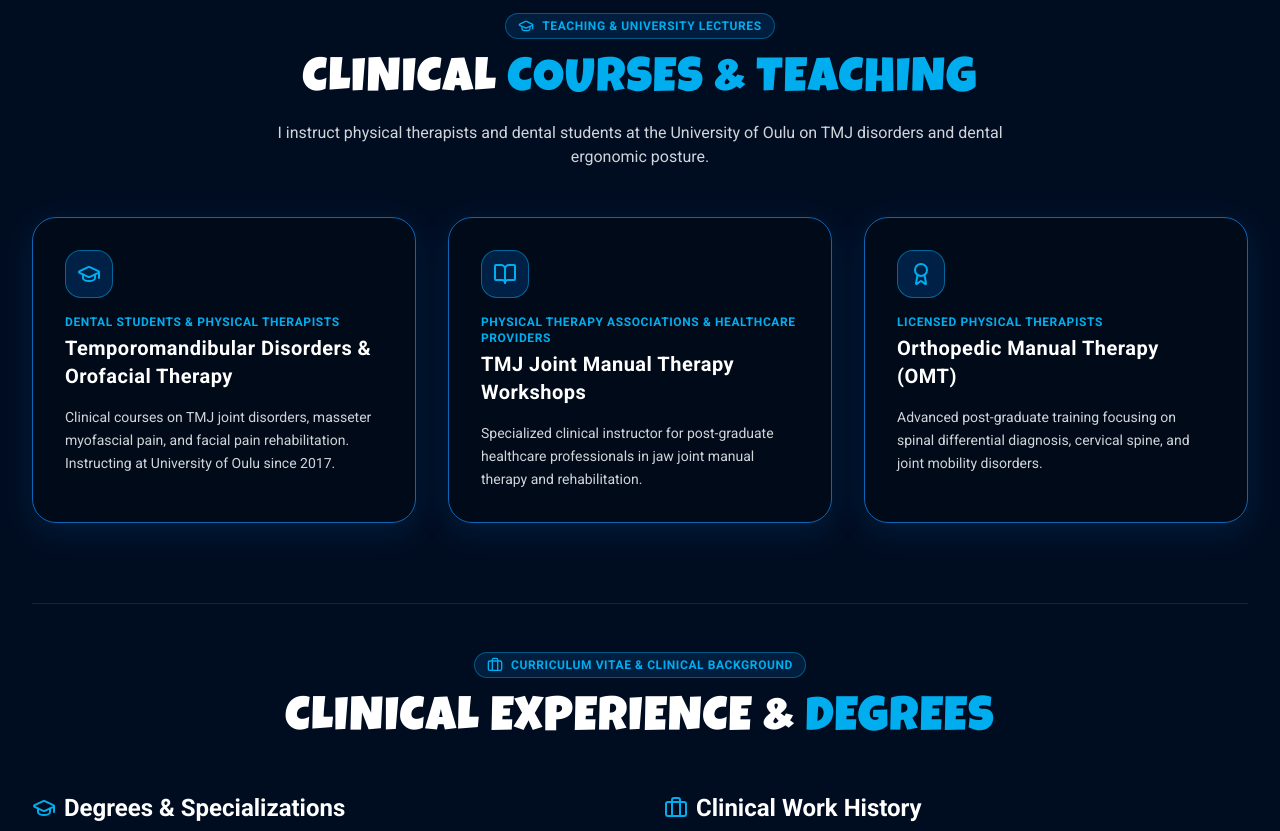
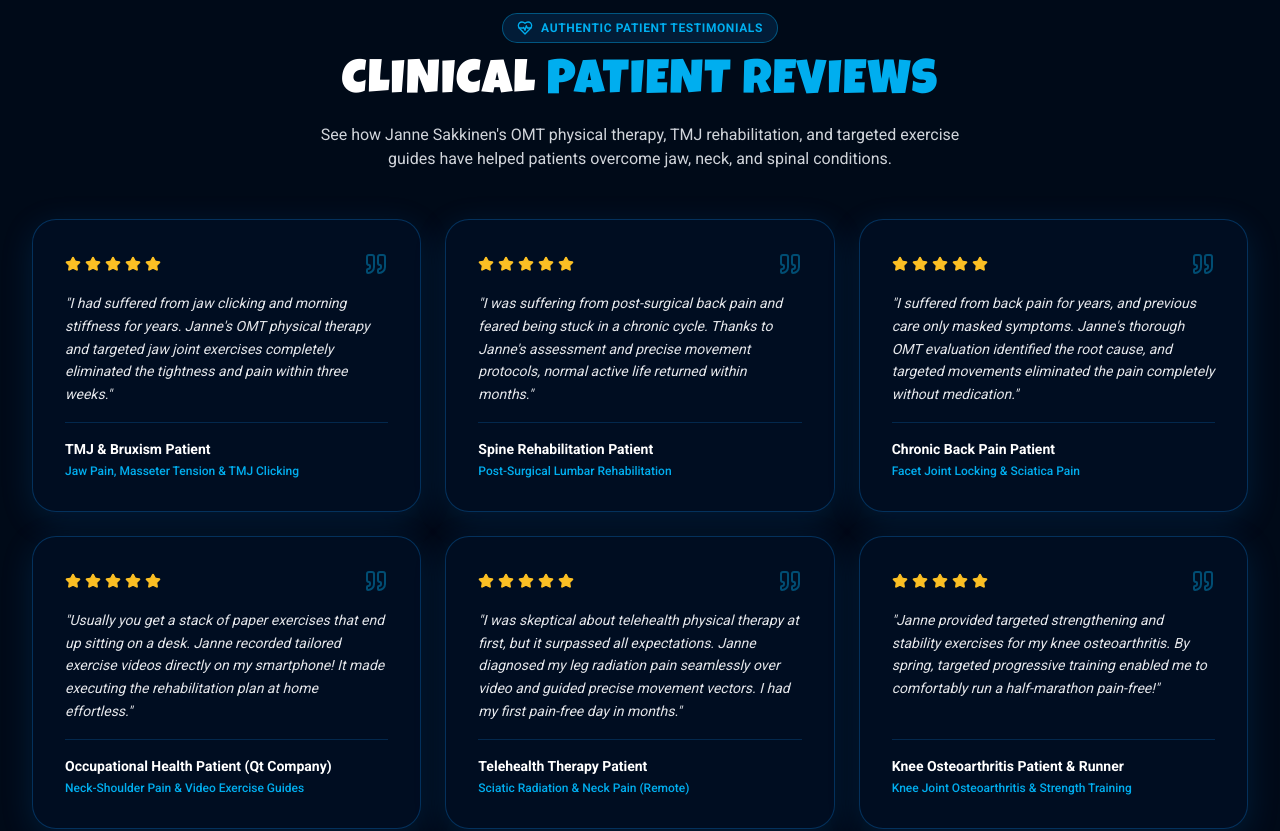
Before and after one commit to tftsakkinen-collab/ptsakkinen, a Next.js app: page / in a window 1280 px wide. Shown: the part 2060-2891 px from the top of the page. Built offline with nearby package versions, Linux system fonts and the light colour scheme; no server answers.

Commit message:
Populate PatientTestimonialsSection with 6 real anonymized patient & corporate reviews

```diff
--- a/src/components/PatientTestimonialsSection.tsx
+++ b/src/components/PatientTestimonialsSection.tsx
@@ -1,4 +1,96 @@
-// PatientTestimonialsSection is completely disabled/hidden until real patient reviews are provided.
+import { HeartPulse, Quote, Star } from "lucide-react";
+
 export default function PatientTestimonialsSection() {
-  return null;
+  const patientReviews = [
+    {
+      name: "TMJ & Bruxism Patient",
+      condition: "Jaw Pain, Masseter Tension & TMJ Clicking",
+      review: "I had suffered from jaw clicking and morning stiffness for years. Janne's OMT physical therapy and targeted jaw joint exercises completely eliminated the tightness and pain within three weeks.",
+      stars: 5,
+    },
+    {
+      name: "Spine Rehabilitation Patient",
+      condition: "Post-Surgical Lumbar Rehabilitation",
+      review: "I was suffering from post-surgical back pain and feared being stuck in a chronic cycle. Thanks to Janne's assessment and precise movement protocols, normal active life returned within months.",
+      stars: 5,
+    },
+    {
+      name: "Chronic Back Pain Patient",
+      condition: "Facet Joint Locking & Sciatica Pain",
+      review: "I suffered from back pain for years, and previous care only masked symptoms. Janne's thorough OMT evaluation identified the root cause, and targeted movements eliminated the pain completely without medication.",
+      stars: 5,
+    },
+    {
+      name: "Occupational Health Patient (Qt Company)",
+      condition: "Neck-Shoulder Pain & Video Exercise Guides",
+      review: "Usually you get a stack of paper exercises that end up sitting on a desk. Janne recorded tailored exercise videos directly on my smartphone! It made executing the rehabilitation plan at home effortless.",
+      stars: 5,
+    },
+    {
+      name: "Telehealth Therapy Patient",
+      condition: "Sciatic Radiation & Neck Pain (Remote)",
+      review: "I was skeptical about telehealth physical therapy at first, but it surpassed all expectations. Janne diagnosed my leg radiation pain seamlessly over video and guided precise movement vectors. I had my first pain-free day in months.",
+      stars: 5,
+    },
+    {
+      name: "Knee Osteoarthritis Patient & Runner",
+      condition: "Knee Joint Osteoarthritis & Strength Training",
+      review: "Janne provided targeted strengthening and stability exercises for my knee osteoarthritis. By spring, targeted progressive training enabled me to comfortably run a half-marathon pain-free!",
+      stars: 5,
+    },
+  ];
+
+  return (
+    <section className="py-20 bg-[#000a18] border-b border-[#0C66B4]/30 relative overflow-hidden">
+      <div className="max-w-7xl mx-auto px-4 sm:px-6 lg:px-8 space-y-12">
+        <div className="text-center max-w-3xl mx-auto space-y-4">
+          <div className="inline-flex items-center gap-2 px-3.5 py-1.5 rounded-full bg-[#0C66B4]/20 border border-[#00AEEF]/40 text-[#00AEEF] text-xs font-bold uppercase tracking-wider">
+            <HeartPulse className="w-4 h-4" />
+            <span>Authentic Patient Testimonials</span>
+          </div>
+
+          <h2 className="text-3xl sm:text-5xl font-display text-white tracking-wide">
+            CLINICAL <span className="text-[#00AEEF]">PATIENT REVIEWS</span>
+          </h2>
+
+          <p className="text-sm sm:text-base text-gray-300 max-w-2xl mx-auto leading-relaxed">
+            See how Janne Sakkinen's OMT physical therapy, TMJ rehabilitation, and targeted exercise guides have helped patients overcome jaw, neck, and spinal conditions.
+          </p>
+        </div>
+
+        <div className="grid grid-cols-1 md:grid-cols-2 lg:grid-cols-3 gap-6">
+          {patientReviews.map((review, idx) => (
+            <div
+              key={idx}
+              className="p-6 sm:p-8 rounded-3xl bg-[#000d21] border border-[#0C66B4]/40 hover:border-[#00AEEF] transition-all space-y-4 shadow-panel flex flex-col justify-between group"
+            >
+              <div className="space-y-4">
+                <div className="flex items-center justify-between">
+                  <div className="flex items-center gap-1 text-amber-400">
+                    {[...Array(review.stars)].map((_, i) => (
+                      <Star key={i} className="w-4 h-4 fill-amber-400" />
+                    ))}
+                  </div>
+                  <Quote className="w-6 h-6 text-[#00AEEF]/40 group-hover:text-[#00AEEF] transition-colors" />
+                </div>
+
+                <p className="text-sm text-gray-200 leading-relaxed italic">
+                  "{review.review}"
+                </p>
+              </div>
+
+              <div className="pt-4 border-t border-[#0C66B4]/30 space-y-1">
+                <div className="text-sm font-bold text-white group-hover:text-[#00AEEF] transition-colors">
+                  {review.name}
+                </div>
+                <div className="text-xs text-[#00AEEF] font-medium">
+                  {review.condition}
+                </div>
+              </div>
+            </div>
+          ))}
+        </div>
+      </div>
+    </section>
+  );
 }
```
